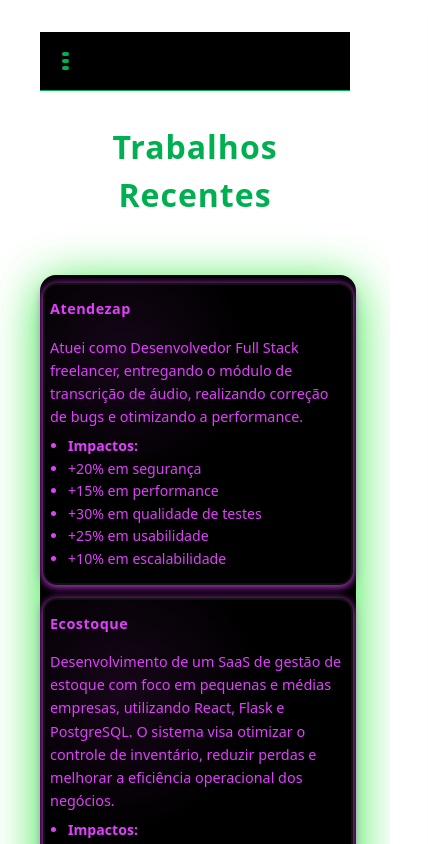
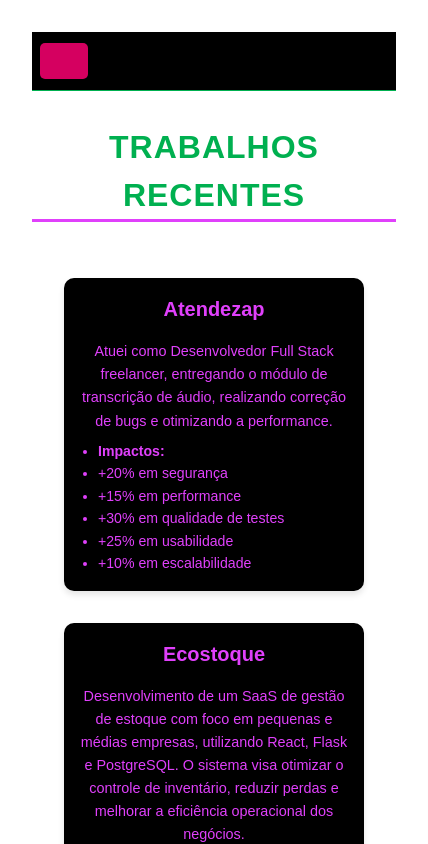
Before and after one commit to alissonkl20/porti, a React (Vite) app in the folder app/: page /project in a window 390 px wide. Shown: the top 844 px of the page, 428 px wide, since content can reach past the window. Built offline with nearby package versions, Linux system fonts and the light colour scheme.

Commit message:
ajusta estilos do Navbar e Project para melhorar a responsividade e a interação do usuário

```diff
--- a/app/src/css/Navbar.css
+++ b/app/src/css/Navbar.css
@@ -25,10 +25,15 @@
   justify-content: center;
   width: 36px;
   height: 36px;
-  background: none;
+  background: var(--color-link);
   border: none;
   cursor: pointer;
   gap: 3px;
+  transition: background 0.3s ease;
+}
+
+.navbar-toggle:hover {
+  background: var(--color-link-hover);
 }
 
 .bar {
--- a/app/src/css/Project.css
+++ b/app/src/css/Project.css
@@ -1,172 +1,162 @@
-.project-cards-container {
-  background: var(--color-dark);
-  border-radius: 32px;
-  max-width: 1400px;
-  margin: 3.5rem auto;
-  box-shadow: 0 8px 48px rgba(6, 228, 24, 0.842);
-  width: 100%;
-  padding: 4rem 4vw;
-  display: flex;
-  flex-direction: column;
-  align-items: center;
-  gap: 2rem;
+body {
+  font-family: 'Arial', sans-serif;
+  margin: 0;
+  padding: 0;
+  box-sizing: border-box;
+  background: var(--color-bg);
+  color: var(--color-text);
 }
 
-.project-card {
-  border-radius: 14px;
-  box-shadow: 0 2px 16px rgba(30,41,59,0.08), 0 1.5px 8px var(--color-secondary, #e040fb);
-  padding: 2rem 1.2rem 1.2rem 1.2rem;
-  min-width: 220px;
-  max-width: 350px;
-  width: 93%;
-  background: var(--color-dark);
-  color: var(--color-text);
-  display: flex;
-  flex-direction: column;
-  align-items: flex-start;
-  justify-content: flex-start;
+/* Container responsivo */
+.container {
+  max-width: 1200px;
+  margin: 0 auto;
+  padding: 1rem;
+}
+
+/* Títulos animados */
+h1, h2, h3 {
+  font-weight: bold;
+  text-transform: uppercase;
+  color: var(--color-primary);
   position: relative;
   overflow: hidden;
-  cursor: pointer;
-  border: 2px solid var(--color-text);
-  transition: transform 0.25s cubic-bezier(.4,2,.6,1), box-shadow 0.25s, border-color 0.3s;
-  animation: fadeInUp 0.7s cubic-bezier(.4,2,.6,1);
 }
 
-.project-card::before {
+h1::after, h2::after, h3::after {
   content: '';
-  position: absolute;
-  top: -25%;
-  left: -25%;
+  display: block;
   width: 100%;
-  height: 100%;
-  background: radial-gradient(circle, var(--color-secondary) 0%, transparent 60%);
-  opacity: 0.10;
+  height: 3px;
+  background: var(--color-secondary);
+  animation: slide-in 1s ease-in-out;
 }
 
-@keyframes card-glow {
-  0% {
-    transform: rotate(0deg) scale(1);
+@keyframes slide-in {
+  from {
+    transform: translateX(-100%);
   }
-  100% {
-    transform: rotate(360deg) scale(1.1);
+  to {
+    transform: translateX(0);
   }
 }
 
-.project-card:hover {
-  transform: translateY(-12px) scale(1.04) rotate(-1deg);
-  box-shadow: 0 16px 48px 0 rgba(6, 255, 135, 0.18), 0 8px 32px 0 rgba(0, 216, 112, 0.10);
-  border-color: var(--color-link-hover);
+/* Botões com animação */
+button {
+  background: var(--color-primary);
+  color: #fff;
+  border: none;
+  padding: 0.75rem 1.5rem;
+  border-radius: 5px;
+  cursor: pointer;
+  transition: background 0.3s ease, transform 0.2s ease;
 }
 
-.project-card-title {
-  margin: 0 0 1rem 0;
-  color: var(--color-secondary);
-  font-size: 1.2rem;
-  font-weight: 600;
-  letter-spacing: 0.5px;
-  position: relative;
-  z-index: 1;
+button:hover {
+  background: var(--color-secondary);
+  transform: scale(1.05);
 }
 
-.project-card-desc {
-  color: var(--color-secondary);
-  font-size: 1rem;
-  margin: 0;
-  line-height: 1.6;
-  position: relative;
-  z-index: 1;
-  text-align: left;
+/* Layout responsivo */
+.grid {
+  display: grid;
+  grid-template-columns: repeat(auto-fit, minmax(250px, 1fr));
+  gap: 1rem;
 }
 
-@media (max-width: 1200px) {
-  .project-cards-container {
-    padding: 2rem 1rem;
-    max-width: 90vw;
-    gap: 1.5rem;
+/* Animação fluida para imagens */
+img {
+  max-width: 100%;
+  height: auto;
+  transition: transform 0.3s ease;
+}
+
+img:hover {
+  transform: scale(1.1);
+}
+
+/* Animação para os cards */
+.card {
+  background: #fff;
+  border-radius: 10px;
+  box-shadow: 0 4px 6px rgba(0, 0, 0, 0.1);
+  overflow: hidden;
+  transform: translateY(20px);
+  opacity: 0;
+  animation: fade-in-up 0.8s ease forwards;
+}
+
+.card:hover {
+  transform: translateY(-10px) scale(1.02);
+  box-shadow: 0 6px 10px rgba(0, 0, 0, 0.15);
+}
+
+/* Container dos cards de projetos */
+.project-cards-container {
+  display: grid;
+  grid-template-columns: repeat(auto-fit, minmax(300px, 1fr));
+  gap: 2rem;
+  padding: 2rem;
+  justify-items: center;
+}
+
+/* Estilo dos cards de projetos */
+.project-card {
+  background: var(--color-dark);
+  border-radius: 10px;
+  box-shadow: 0 4px 6px rgba(0, 0, 0, 0.1);
+  overflow: hidden;
+  padding: 1.5rem;
+  transition: transform 0.3s ease, box-shadow 0.3s ease;
+  transform: translateY(20px);
+  opacity: 0;
+  animation: fade-in-up 0.8s ease forwards;
+}
+
+.project-card:hover {
+  transform: translateY(-10px) scale(1.02);
+  box-shadow: 0 6px 15px rgba(0, 0, 0, 0.2);
+}
+
+/* Título dos cards */
+.project-card-title {
+  font-size: 1.5rem;
+  font-weight: bold;
+  color: var(--color-secondary);
+  margin-bottom: 1rem;
+  text-align: center;
+}
+
+/* Descrição dos cards */
+.project-card-desc {
+  font-size: 1rem;
+  line-height: 1.6;
+  color: var(--color-secondary);
+}
+
+/* Animações */
+@keyframes fade-in-up {
+  from {
+    transform: translateY(20px);
+    opacity: 0;
   }
-  .project-card {
-    padding: 1.5rem 1rem;
-    max-width: 90vw;
+  to {
+    transform: translateY(0);
+    opacity: 1;
   }
 }
 
-@media (max-width: 900px) {
-  .project-cards-container {
-    padding: 1.5rem 0.5rem;
-    max-width: 98vw;
-    gap: 1.2rem;
+/* Responsividade */
+@media (max-width: 768px) {
+  .project-card {
+    padding: 1rem;
   }
-  .project-card {
-    padding: 1.2rem 0.7rem 1rem 0.7rem;
-    min-width: 160px;
-    max-width: 98vw;
+
+  .project-card-title {
+    font-size: 1.25rem;
   }
-  .project-card-title {
-    font-size: 1rem;
-  }
-}
 
-@media (max-width: 768px) {
-  .project-cards-container {
-    padding: 1rem 0.5rem;
-    max-width: 95vw;
-    gap: 1rem;
-  }
-  .project-card {
-    padding: 1rem 0.5rem;
-    max-width: 95vw;
-  }
-}
-
-@media (max-width: 600px) {
-  .project-cards-container {
-    padding: 0.7rem 0.1rem;
-    max-width: 100vw;
-    border-radius: 16px;
-  }
-  .project-card {
-    padding: 0.8rem 0.3rem 0.7rem 0.3rem;
-    min-width: 0;
-    max-width: 100vw;
-    width: 100%;
-    box-sizing: border-box;
-  }
-  .project-card-title {
-    font-size: 0.95rem;
-  }
-  .project-card-desc {
-    font-size: 0.95rem;
-  }
-}
-
-@media (max-width: 480px) {
-  .project-cards-container {
-    padding: 0.5rem 0.2rem;
-    max-width: 100vw;
-    gap: 0.8rem;
-  }
-  .project-card {
-    padding: 0.8rem 0.3rem;
-    max-width: 100vw;
-    width: 100%;
-    box-sizing: border-box;
-  }
-  .project-card-title {
-    font-size: 0.9rem;
-  }
   .project-card-desc {
     font-size: 0.9rem;
   }
 }
-
-@keyframes fadeInUp {
-  from {
-    opacity: 0;
-    transform: translateY(30px);
-  }
-  to {
-    opacity: 1;
-    transform: translateY(0);
-  }
-}
```
